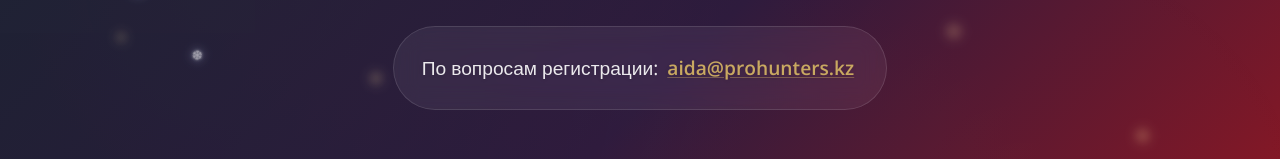
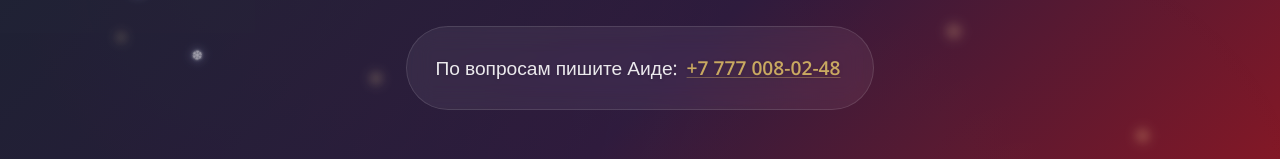
Before and after one commit to DrMavrodi/prohunters-promo-2025, a website built with webpack: page index.html in a window 1280 px wide. Shown: the part 4329-4488 px from the top of the page. Built offline with nearby package versions, Linux system fonts and the light colour scheme.

Commit message:
Change contact type (WhatsApp)

```diff
--- a/index.html
+++ b/index.html
@@ -351,7 +351,7 @@
     <div class="container">
       <div class="cta-content">
         <h2>Не упустите возможность стать частью этого события</h2>
-        <p class="cta-note">По вопросам регистрации: <a href="mailto:aida@prohunters.kz?subject=ProHunters 2025">aida@prohunters.kz</a></p>
+        <p class="cta-note">По вопросам пишите Аиде: <a href="https://wa.me/+77770080248">+7 777 008-02-48</a></p>
       </div>
     </div>
 
```
